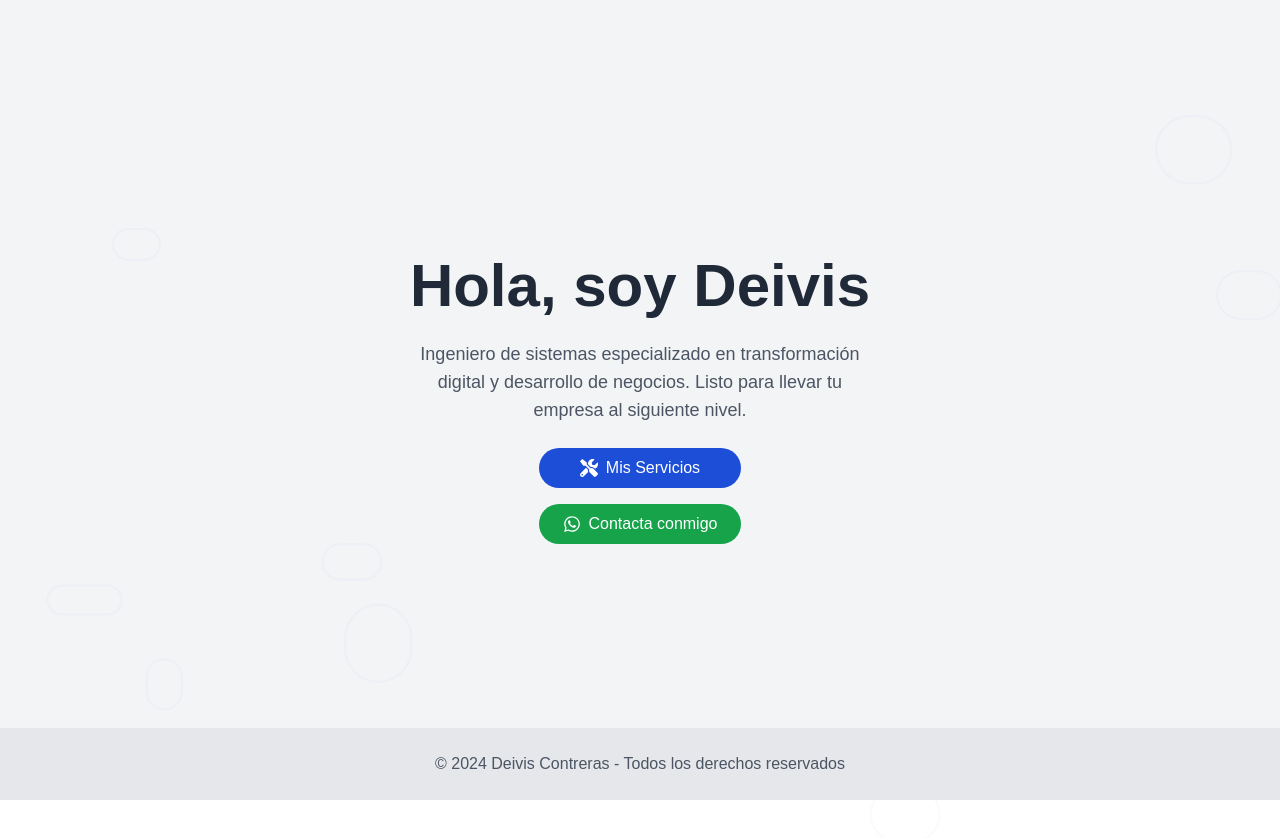
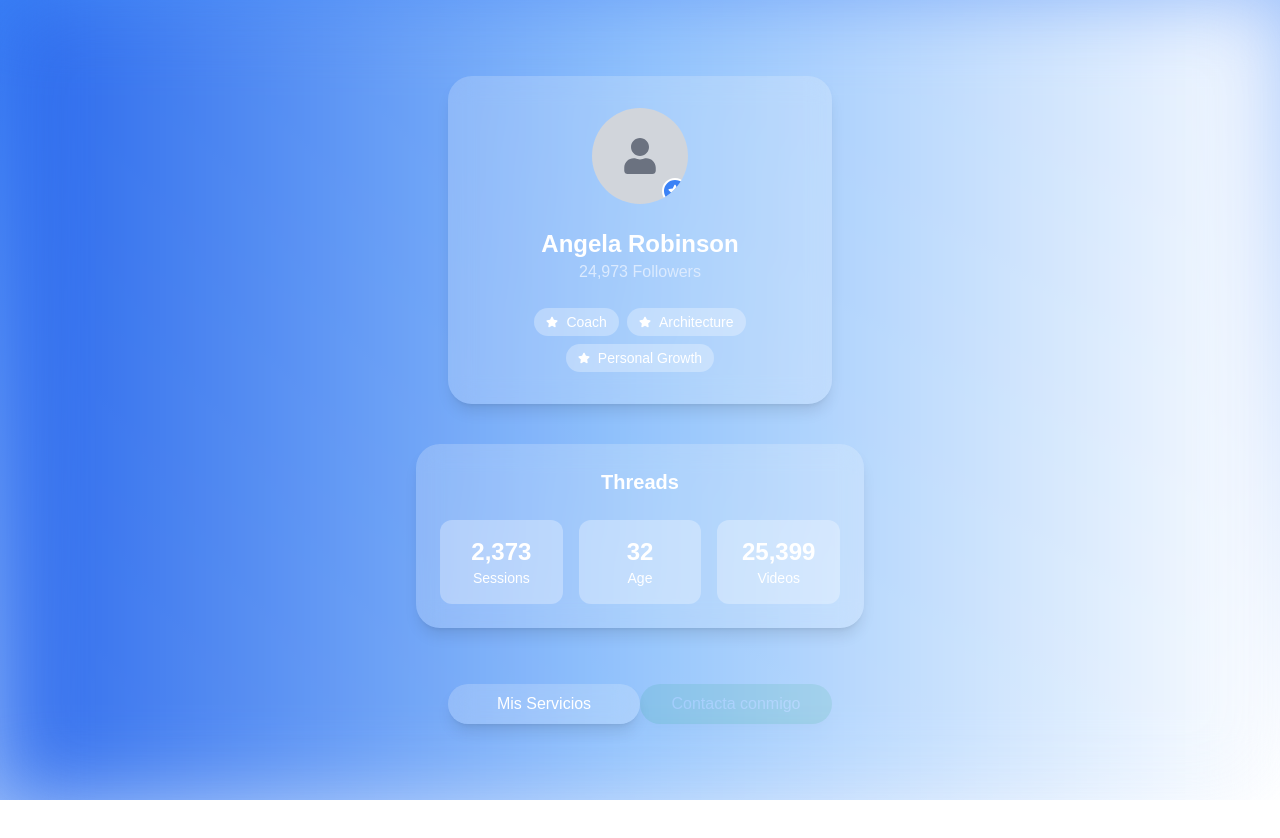
Before and after one commit to deivipluss/landing, a Next.js app: page / in a window 1280 px wide. Shown: the top 838 px of the page. After the commit the page ends 800 px from the top, so only its background shows below. Built offline with nearby package versions, Linux system fonts and the light colour scheme.

Commit message:
animacionnoche7

```diff
--- a/app/page.tsx
+++ b/app/page.tsx
@@ -1,70 +1,75 @@
-"use client";
-
 import { motion } from 'framer-motion';
-import { FaWhatsapp, FaTools } from 'react-icons/fa';
+import { FaStar, FaUser } from 'react-icons/fa';
 import 'tailwindcss/tailwind.css';
 
 const HomePage = () => {
   return (
-    <div className="min-h-screen flex items-center justify-center bg-gray-100 text-gray-800 overflow-hidden">
-      {/* Centered Content Container */}
-      <div className="flex flex-col items-center text-center px-4 sm:px-6 lg:px-8 space-y-6">
-        <h1 className="text-4xl font-bold text-gray-800 md:text-5xl lg:text-6xl">Hola, soy Deivis</h1>
-        <p className="text-lg text-gray-600 max-w-md">
-          Ingeniero de sistemas especializado en transformación digital y desarrollo de negocios. Listo para llevar tu empresa al siguiente nivel.
-        </p>
+    <div className="min-h-screen flex flex-col items-center justify-center bg-gradient-to-br from-blue-500 to-white text-white overflow-hidden">
+      {/* Background and Header */}
+      <div className="absolute inset-0 bg-gradient-to-r from-blue-600 via-blue-300 to-white opacity-90 blur-2xl pointer-events-none"></div>
 
-        <div className="flex flex-col space-y-4">
-          {/* "Mis Servicios" Button */}
-          <motion.button
-            className="flex items-center justify-center space-x-2 px-6 py-2 bg-blue-700 text-white rounded-full hover:bg-blue-800 transition duration-300"
-            whileHover={{ scale: 1.05 }}
-          >
-            <FaTools className="text-lg" />
-            <span>Mis Servicios</span>
-          </motion.button>
+      {/* Profile Section */}
+      <div className="relative bg-white bg-opacity-20 backdrop-blur-md p-8 rounded-3xl shadow-lg text-center w-full max-w-sm space-y-6">
+        {/* Profile Avatar */}
+        <div className="flex justify-center">
+          <div className="relative w-24 h-24 rounded-full bg-gray-300 flex items-center justify-center overflow-hidden">
+            {/* Placeholder silhouette for profile image */}
+            <FaUser className="text-4xl text-gray-500" />
+            {/* Badge Icon */}
+            <div className="absolute bottom-0 right-0 bg-blue-500 p-1 rounded-full border-2 border-white">
+              <FaStar className="text-sm text-white" />
+            </div>
+          </div>
+        </div>
 
-          {/* "Contacta Conmigo" Button */}
-          <motion.button
-            className="flex items-center justify-center space-x-2 px-6 py-2 bg-green-600 text-white rounded-full hover:bg-green-700 transition duration-300"
-            whileHover={{ scale: 1.05 }}
-          >
-            <FaWhatsapp className="text-lg" />
-            <span>Contacta conmigo</span>
-          </motion.button>
+        {/* Profile Info */}
+        <div>
+          <h2 className="text-2xl font-semibold">Angela Robinson</h2>
+          <p className="text-blue-100">24,973 Followers</p>
+        </div>
+
+        {/* Tags Section */}
+        <div className="flex flex-wrap justify-center gap-2">
+          {["Coach", "Architecture", "Personal Growth"].map((tag) => (
+            <span
+              key={tag}
+              className="px-3 py-1 bg-white bg-opacity-30 text-white rounded-full text-sm flex items-center space-x-2"
+            >
+              <FaStar className="text-xs" />
+              <span>{tag}</span>
+            </span>
+          ))}
         </div>
       </div>
 
-      {/* Floating Circles for Background Styling */}
-      <div className="absolute inset-0 pointer-events-none opacity-10">
-        {[...Array(8)].map((_, i) => (
-          <motion.div
-            key={i}
-            className="absolute rounded-full border-2 border-blue-700"
-            style={{
-              width: `${Math.random() * 50 + 30}px`,
-              height: `${Math.random() * 50 + 30}px`,
-              top: `${Math.random() * 100}%`,
-              left: `${Math.random() * 100}%`,
-              opacity: 0.3,
-            }}
-            animate={{
-              translateX: [0, Math.random() > 0.5 ? 20 : -20],
-              translateY: [0, Math.random() > 0.5 ? 20 : -20],
-            }}
-            transition={{
-              duration: Math.random() * 5 + 3,
-              repeat: Infinity,
-              repeatType: "mirror",
-            }}
-          />
-        ))}
+      {/* Threads Section */}
+      <div className="mt-10 bg-white bg-opacity-20 backdrop-blur-md p-6 rounded-3xl shadow-lg w-full max-w-md">
+        <h3 className="text-xl font-bold text-center mb-6">Threads</h3>
+        <div className="grid grid-cols-3 gap-4 text-center">
+          <div className="bg-white bg-opacity-30 p-4 rounded-xl">
+            <p className="text-2xl font-bold">2,373</p>
+            <p className="text-sm">Sessions</p>
+          </div>
+          <div className="bg-white bg-opacity-30 p-4 rounded-xl">
+            <p className="text-2xl font-bold">32</p>
+            <p className="text-sm">Age</p>
+          </div>
+          <div className="bg-white bg-opacity-30 p-4 rounded-xl">
+            <p className="text-2xl font-bold">25,399</p>
+            <p className="text-sm">Videos</p>
+          </div>
+        </div>
       </div>
 
-      {/* Footer */}
-      <footer className="w-full bg-gray-200 text-gray-600 py-6 text-center absolute bottom-0">
-        <p>© 2024 Deivis Contreras - Todos los derechos reservados</p>
-      </footer>
+      {/* Buttons Section */}
+      <div className="mt-10 space-y-4">
+        <button className="w-48 py-2 px-4 bg-white bg-opacity-20 backdrop-blur-md text-white rounded-full shadow-lg transition duration-300 hover:bg-blue-300 hover:bg-opacity-40">
+          Mis Servicios
+        </button>
+        <button className="w-48 py-2 px-4 bg-green-600 text-white rounded-full shadow-lg transition duration-300 hover:bg-green-700">
+          Contacta conmigo
+        </button>
+      </div>
     </div>
   );
 };
```
